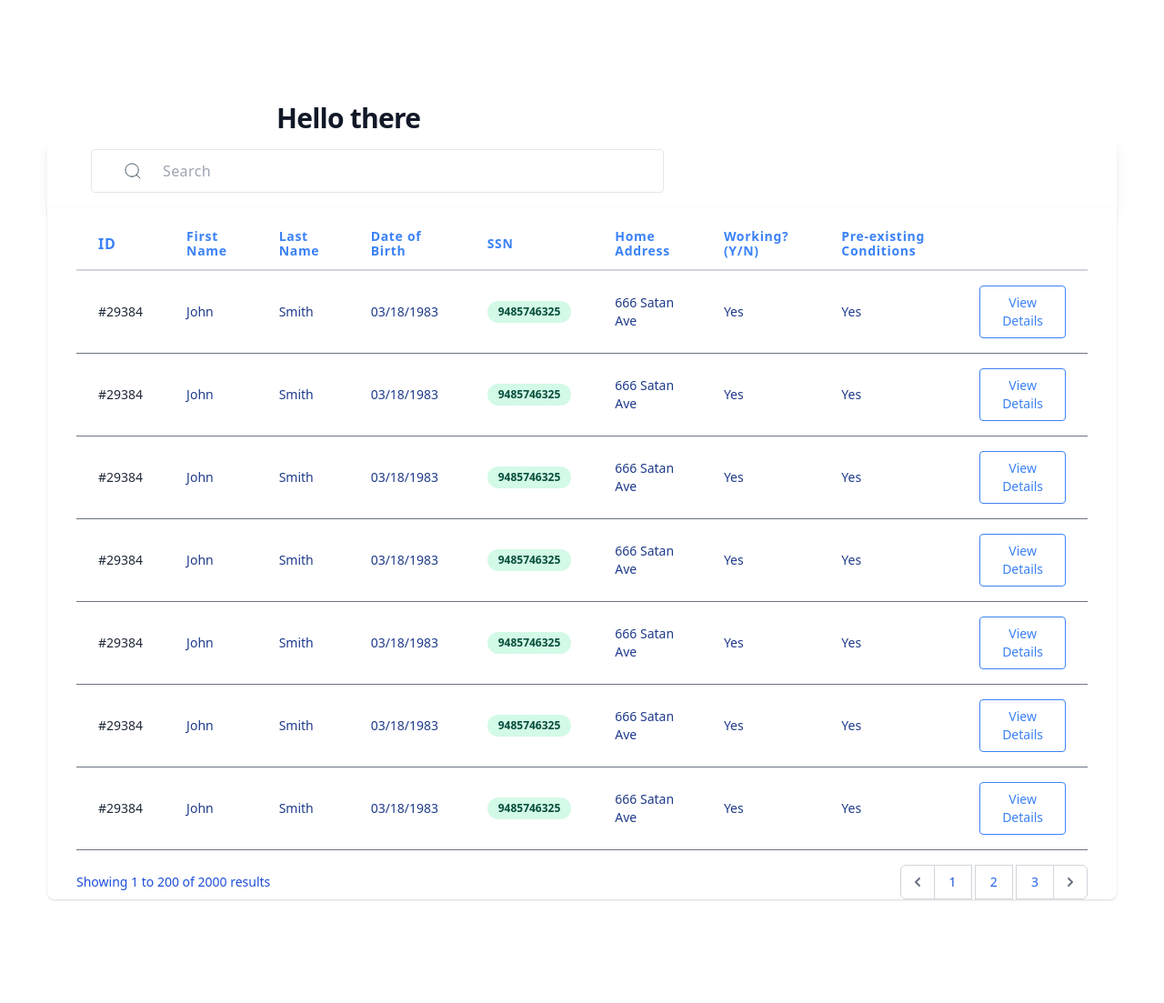
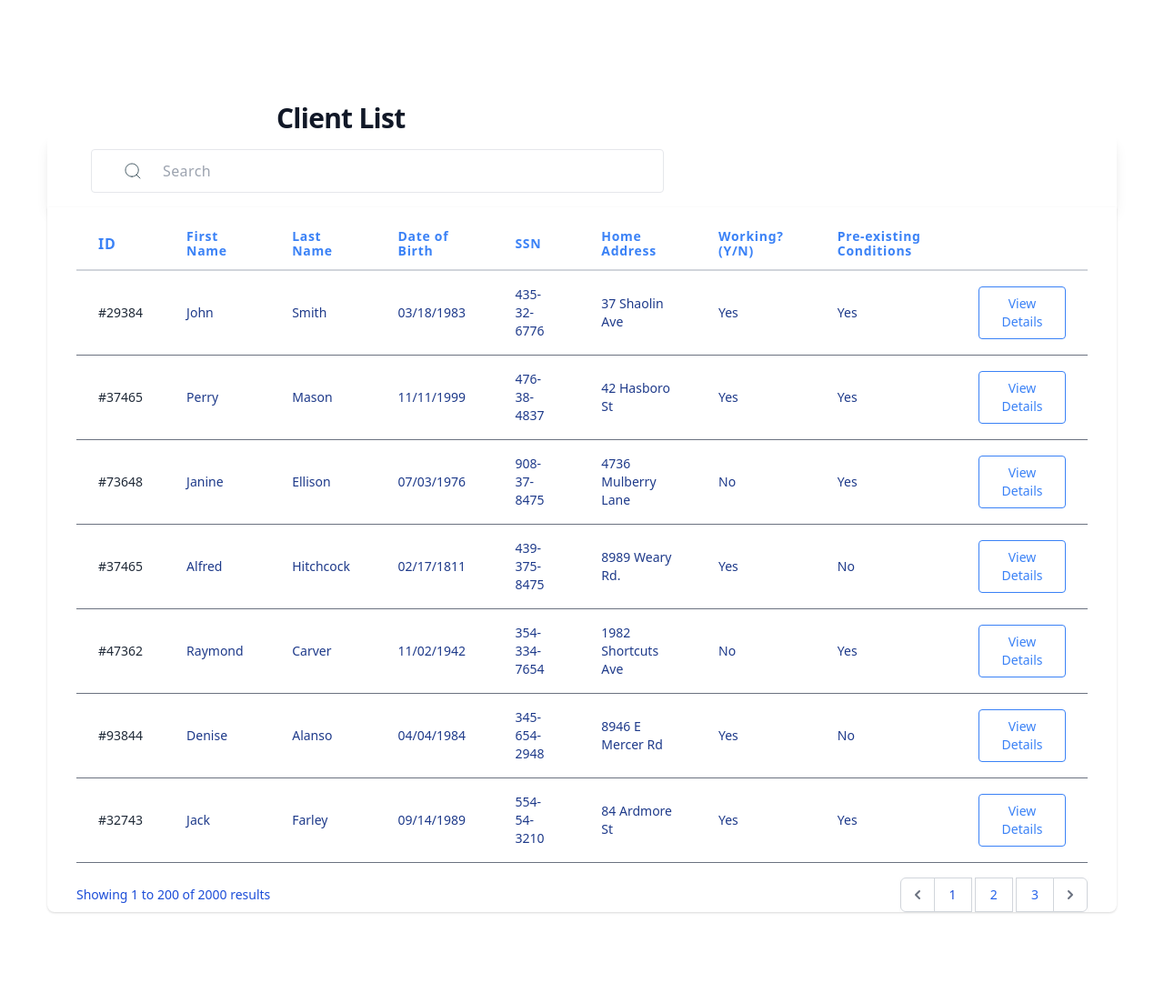
Before and after one commit to alazsengul/COMS-6998-healthcare, a Flask app: page /dashboard in a window 1280 px wide. Shown: the part 84-1187 px from the top of the page at 91% size. Before the commit the page ends 1074 px from the top, so only its background shows below. Run offline with Flask 2, Linux system fonts and the light colour scheme.

Commit message:
üpdated table dummy data

```diff
--- a/templates/dashboard.html
+++ b/templates/dashboard.html
@@ -5,7 +5,7 @@
 <main class="mt-10 mx-auto max-w-7xl px-4 sm:mt-12 sm:px-6 md:mt-16 lg:mt-20 lg:px-8 xl:mt-28">
   <div class="text-left">
     <h1 class="text-2xl tracking-tight font-extrabold text-gray-900 sm:text-3xl sm:max-w-2xl sm:mx-auto md:text4xl">
-      <span class="block">Hello there</span>
+      <span class="block">Client List</span>
     </h1>
     <div class="-my-2 py-2 overflow-x-auto sm:-mx-6 sm:px-6 lg:-mx-8 pr-10 lg:px-8">
       <div
@@ -73,12 +73,9 @@
               <td class="px-6 py-4 whitespace-no-wrap border-b text-blue-900 border-gray-500 text-sm leading-5">
                 03/18/1983</td>
               <td class="px-6 py-4 whitespace-no-wrap border-b text-blue-900 border-gray-500 text-sm leading-5">
-                <span class="relative inline-block px-3 py-1 font-semibold text-green-900 leading-tight">
-                  <span aria-hidden class="absolute inset-0 bg-green-200 opacity-50 rounded-full"></span>
-                  <span class="relative text-xs">9485746325</span>
-                </span>
-              </td>
-              <td class="px-6 py-4 whitespace-no-wrap border-b border-gray-500 text-blue-900 text-sm leading-5">666 Satan Ave
+                435-32-6776</td>
+
+              <td class="px-6 py-4 whitespace-no-wrap border-b border-gray-500 text-blue-900 text-sm leading-5">37 Shaolin Ave
               </td>
               <td class="px-6 py-4 whitespace-no-wrap border-b border-gray-500 text-blue-900 text-sm leading-5">Yes
 
@@ -96,24 +93,22 @@
               <td class="px-6 py-4 whitespace-no-wrap border-b border-gray-500">
                 <div class="flex items-center">
                   <div>
-                    <div class="text-sm leading-5 text-gray-800">#29384</div>
+                    <div class="text-sm leading-5 text-gray-800">#37465</div>
                   </div>
                 </div>
               </td>
               <td class="px-6 py-4 whitespace-no-wrap border-b border-gray-500">
-                <div class="text-sm leading-5 text-blue-900">John</div>
+                <div class="text-sm leading-5 text-blue-900">Perry</div>
               </td>
               <td class="px-6 py-4 whitespace-no-wrap border-b text-blue-900 border-gray-500 text-sm leading-5">
-                Smith</td>
+                Mason</td>
               <td class="px-6 py-4 whitespace-no-wrap border-b text-blue-900 border-gray-500 text-sm leading-5">
-                03/18/1983</td>
+                11/11/1999</td>
               <td class="px-6 py-4 whitespace-no-wrap border-b text-blue-900 border-gray-500 text-sm leading-5">
-                <span class="relative inline-block px-3 py-1 font-semibold text-green-900 leading-tight">
-                  <span aria-hidden class="absolute inset-0 bg-green-200 opacity-50 rounded-full"></span>
-                  <span class="relative text-xs">9485746325</span>
+                476-38-4837</td>
                 </span>
               </td>
-              <td class="px-6 py-4 whitespace-no-wrap border-b border-gray-500 text-blue-900 text-sm leading-5">666 Satan Ave
+              <td class="px-6 py-4 whitespace-no-wrap border-b border-gray-500 text-blue-900 text-sm leading-5">42 Hasboro St
               </td>
               <td class="px-6 py-4 whitespace-no-wrap border-b border-gray-500 text-blue-900 text-sm leading-5">Yes
 
@@ -131,26 +126,23 @@
               <td class="px-6 py-4 whitespace-no-wrap border-b border-gray-500">
                 <div class="flex items-center">
                   <div>
-                    <div class="text-sm leading-5 text-gray-800">#29384</div>
+                    <div class="text-sm leading-5 text-gray-800">#73648</div>
                   </div>
                 </div>
               </td>
               <td class="px-6 py-4 whitespace-no-wrap border-b border-gray-500">
-                <div class="text-sm leading-5 text-blue-900">John</div>
+                <div class="text-sm leading-5 text-blue-900">Janine</div>
               </td>
               <td class="px-6 py-4 whitespace-no-wrap border-b text-blue-900 border-gray-500 text-sm leading-5">
-                Smith</td>
+                Ellison</td>
               <td class="px-6 py-4 whitespace-no-wrap border-b text-blue-900 border-gray-500 text-sm leading-5">
-                03/18/1983</td>
+                07/03/1976</td>
               <td class="px-6 py-4 whitespace-no-wrap border-b text-blue-900 border-gray-500 text-sm leading-5">
-                <span class="relative inline-block px-3 py-1 font-semibold text-green-900 leading-tight">
-                  <span aria-hidden class="absolute inset-0 bg-green-200 opacity-50 rounded-full"></span>
-                  <span class="relative text-xs">9485746325</span>
-                </span>
+                908-37-8475</td>
               </td>
-              <td class="px-6 py-4 whitespace-no-wrap border-b border-gray-500 text-blue-900 text-sm leading-5">666 Satan Ave
+              <td class="px-6 py-4 whitespace-no-wrap border-b border-gray-500 text-blue-900 text-sm leading-5">4736 Mulberry Lane
               </td>
-              <td class="px-6 py-4 whitespace-no-wrap border-b border-gray-500 text-blue-900 text-sm leading-5">Yes
+              <td class="px-6 py-4 whitespace-no-wrap border-b border-gray-500 text-blue-900 text-sm leading-5">No
 
               </td>
               <td class="px-6 py-4 whitespace-no-wrap border-b border-gray-500 text-blue-900 text-sm leading-5">Yes
@@ -166,26 +158,53 @@
               <td class="px-6 py-4 whitespace-no-wrap border-b border-gray-500">
                 <div class="flex items-center">
                   <div>
-                    <div class="text-sm leading-5 text-gray-800">#29384</div>
+                    <div class="text-sm leading-5 text-gray-800">#37465</div>
                   </div>
                 </div>
               </td>
               <td class="px-6 py-4 whitespace-no-wrap border-b border-gray-500">
-                <div class="text-sm leading-5 text-blue-900">John</div>
+                <div class="text-sm leading-5 text-blue-900">Alfred</div>
               </td>
               <td class="px-6 py-4 whitespace-no-wrap border-b text-blue-900 border-gray-500 text-sm leading-5">
-                Smith</td>
+                Hitchcock</td>
               <td class="px-6 py-4 whitespace-no-wrap border-b text-blue-900 border-gray-500 text-sm leading-5">
-                03/18/1983</td>
+                02/17/1811</td>
               <td class="px-6 py-4 whitespace-no-wrap border-b text-blue-900 border-gray-500 text-sm leading-5">
-                <span class="relative inline-block px-3 py-1 font-semibold text-green-900 leading-tight">
-                  <span aria-hidden class="absolute inset-0 bg-green-200 opacity-50 rounded-full"></span>
-                  <span class="relative text-xs">9485746325</span>
-                </span>
-              </td>
-              <td class="px-6 py-4 whitespace-no-wrap border-b border-gray-500 text-blue-900 text-sm leading-5">666 Satan Ave
+                439-375-8475</td>
+              <td class="px-6 py-4 whitespace-no-wrap border-b border-gray-500 text-blue-900 text-sm leading-5">8989 Weary Rd.
               </td>
               <td class="px-6 py-4 whitespace-no-wrap border-b border-gray-500 text-blue-900 text-sm leading-5">Yes
+
+              </td>
+              <td class="px-6 py-4 whitespace-no-wrap border-b border-gray-500 text-blue-900 text-sm leading-5">No
+
+              </td>
+              <td class="px-6 py-4 whitespace-no-wrap text-right border-b border-gray-500 text-sm leading-5">
+                <button
+                  class="px-5 py-2 border-blue-500 border text-blue-500 rounded transition duration-300 hover:bg-blue-700 hover:text-white focus:outline-none">View
+                  Details</button>
+              </td>
+            </tr>
+            <tr>
+              <td class="px-6 py-4 whitespace-no-wrap border-b border-gray-500">
+                <div class="flex items-center">
+                  <div>
+                    <div class="text-sm leading-5 text-gray-800">#47362</div>
+                  </div>
+                </div>
+              </td>
+              <td class="px-6 py-4 whitespace-no-wrap border-b border-gray-500">
+                <div class="text-sm leading-5 text-blue-900">Raymond</div>
+              </td>
+              <td class="px-6 py-4 whitespace-no-wrap border-b text-blue-900 border-gray-500 text-sm leading-5">
+                Carver</td>
+              <td class="px-6 py-4 whitespace-no-wrap border-b text-blue-900 border-gray-500 text-sm leading-5">
+                11/02/1942</td>
+              <td class="px-6 py-4 whitespace-no-wrap border-b text-blue-900 border-gray-500 text-sm leading-5">
+                354-334-7654</td>
+              <td class="px-6 py-4 whitespace-no-wrap border-b border-gray-500 text-blue-900 text-sm leading-5">1982 Shortcuts Ave
+              </td>
+              <td class="px-6 py-4 whitespace-no-wrap border-b border-gray-500 text-blue-900 text-sm leading-5">No
 
               </td>
               <td class="px-6 py-4 whitespace-no-wrap border-b border-gray-500 text-blue-900 text-sm leading-5">Yes
@@ -201,29 +220,25 @@
               <td class="px-6 py-4 whitespace-no-wrap border-b border-gray-500">
                 <div class="flex items-center">
                   <div>
-                    <div class="text-sm leading-5 text-gray-800">#29384</div>
+                    <div class="text-sm leading-5 text-gray-800">#93844</div>
                   </div>
                 </div>
               </td>
               <td class="px-6 py-4 whitespace-no-wrap border-b border-gray-500">
-                <div class="text-sm leading-5 text-blue-900">John</div>
+                <div class="text-sm leading-5 text-blue-900">Denise</div>
               </td>
               <td class="px-6 py-4 whitespace-no-wrap border-b text-blue-900 border-gray-500 text-sm leading-5">
-                Smith</td>
+                Alanso</td>
               <td class="px-6 py-4 whitespace-no-wrap border-b text-blue-900 border-gray-500 text-sm leading-5">
-                03/18/1983</td>
+                04/04/1984</td>
               <td class="px-6 py-4 whitespace-no-wrap border-b text-blue-900 border-gray-500 text-sm leading-5">
-                <span class="relative inline-block px-3 py-1 font-semibold text-green-900 leading-tight">
-                  <span aria-hidden class="absolute inset-0 bg-green-200 opacity-50 rounded-full"></span>
-                  <span class="relative text-xs">9485746325</span>
-                </span>
-              </td>
-              <td class="px-6 py-4 whitespace-no-wrap border-b border-gray-500 text-blue-900 text-sm leading-5">666 Satan Ave
+                345-654-2948</td>
+              <td class="px-6 py-4 whitespace-no-wrap border-b border-gray-500 text-blue-900 text-sm leading-5">8946 E Mercer Rd
               </td>
               <td class="px-6 py-4 whitespace-no-wrap border-b border-gray-500 text-blue-900 text-sm leading-5">Yes
 
               </td>
-              <td class="px-6 py-4 whitespace-no-wrap border-b border-gray-500 text-blue-900 text-sm leading-5">Yes
+              <td class="px-6 py-4 whitespace-no-wrap border-b border-gray-500 text-blue-900 text-sm leading-5">No
 
               </td>
               <td class="px-6 py-4 whitespace-no-wrap text-right border-b border-gray-500 text-sm leading-5">
@@ -236,59 +251,20 @@
               <td class="px-6 py-4 whitespace-no-wrap border-b border-gray-500">
                 <div class="flex items-center">
                   <div>
-                    <div class="text-sm leading-5 text-gray-800">#29384</div>
+                    <div class="text-sm leading-5 text-gray-800">#32743</div>
                   </div>
                 </div>
               </td>
               <td class="px-6 py-4 whitespace-no-wrap border-b border-gray-500">
-                <div class="text-sm leading-5 text-blue-900">John</div>
+                <div class="text-sm leading-5 text-blue-900">Jack</div>
               </td>
               <td class="px-6 py-4 whitespace-no-wrap border-b text-blue-900 border-gray-500 text-sm leading-5">
-                Smith</td>
+                Farley</td>
               <td class="px-6 py-4 whitespace-no-wrap border-b text-blue-900 border-gray-500 text-sm leading-5">
-                03/18/1983</td>
+                09/14/1989</td>
               <td class="px-6 py-4 whitespace-no-wrap border-b text-blue-900 border-gray-500 text-sm leading-5">
-                <span class="relative inline-block px-3 py-1 font-semibold text-green-900 leading-tight">
-                  <span aria-hidden class="absolute inset-0 bg-green-200 opacity-50 rounded-full"></span>
-                  <span class="relative text-xs">9485746325</span>
-                </span>
-              </td>
-              <td class="px-6 py-4 whitespace-no-wrap border-b border-gray-500 text-blue-900 text-sm leading-5">666 Satan Ave
-              </td>
-              <td class="px-6 py-4 whitespace-no-wrap border-b border-gray-500 text-blue-900 text-sm leading-5">Yes
-
-              </td>
-              <td class="px-6 py-4 whitespace-no-wrap border-b border-gray-500 text-blue-900 text-sm leading-5">Yes
-
-              </td>
-              <td class="px-6 py-4 whitespace-no-wrap text-right border-b border-gray-500 text-sm leading-5">
-                <button
-                  class="px-5 py-2 border-blue-500 border text-blue-500 rounded transition duration-300 hover:bg-blue-700 hover:text-white focus:outline-none">View
-                  Details</button>
-              </td>
-            </tr>
-            <tr>
-              <td class="px-6 py-4 whitespace-no-wrap border-b border-gray-500">
-                <div class="flex items-center">
-                  <div>
-                    <div class="text-sm leading-5 text-gray-800">#29384</div>
-                  </div>
-                </div>
-              </td>
-              <td class="px-6 py-4 whitespace-no-wrap border-b border-gray-500">
-                <div class="text-sm leading-5 text-blue-900">John</div>
-              </td>
-              <td class="px-6 py-4 whitespace-no-wrap border-b text-blue-900 border-gray-500 text-sm leading-5">
-                Smith</td>
-              <td class="px-6 py-4 whitespace-no-wrap border-b text-blue-900 border-gray-500 text-sm leading-5">
-                03/18/1983</td>
-              <td class="px-6 py-4 whitespace-no-wrap border-b text-blue-900 border-gray-500 text-sm leading-5">
-                <span class="relative inline-block px-3 py-1 font-semibold text-green-900 leading-tight">
-                  <span aria-hidden class="absolute inset-0 bg-green-200 opacity-50 rounded-full"></span>
-                  <span class="relative text-xs">9485746325</span>
-                </span>
-              </td>
-              <td class="px-6 py-4 whitespace-no-wrap border-b border-gray-500 text-blue-900 text-sm leading-5">666 Satan Ave
+                554-54-3210</td>
+              <td class="px-6 py-4 whitespace-no-wrap border-b border-gray-500 text-blue-900 text-sm leading-5">84 Ardmore St
               </td>
               <td class="px-6 py-4 whitespace-no-wrap border-b border-gray-500 text-blue-900 text-sm leading-5">Yes
 
```
